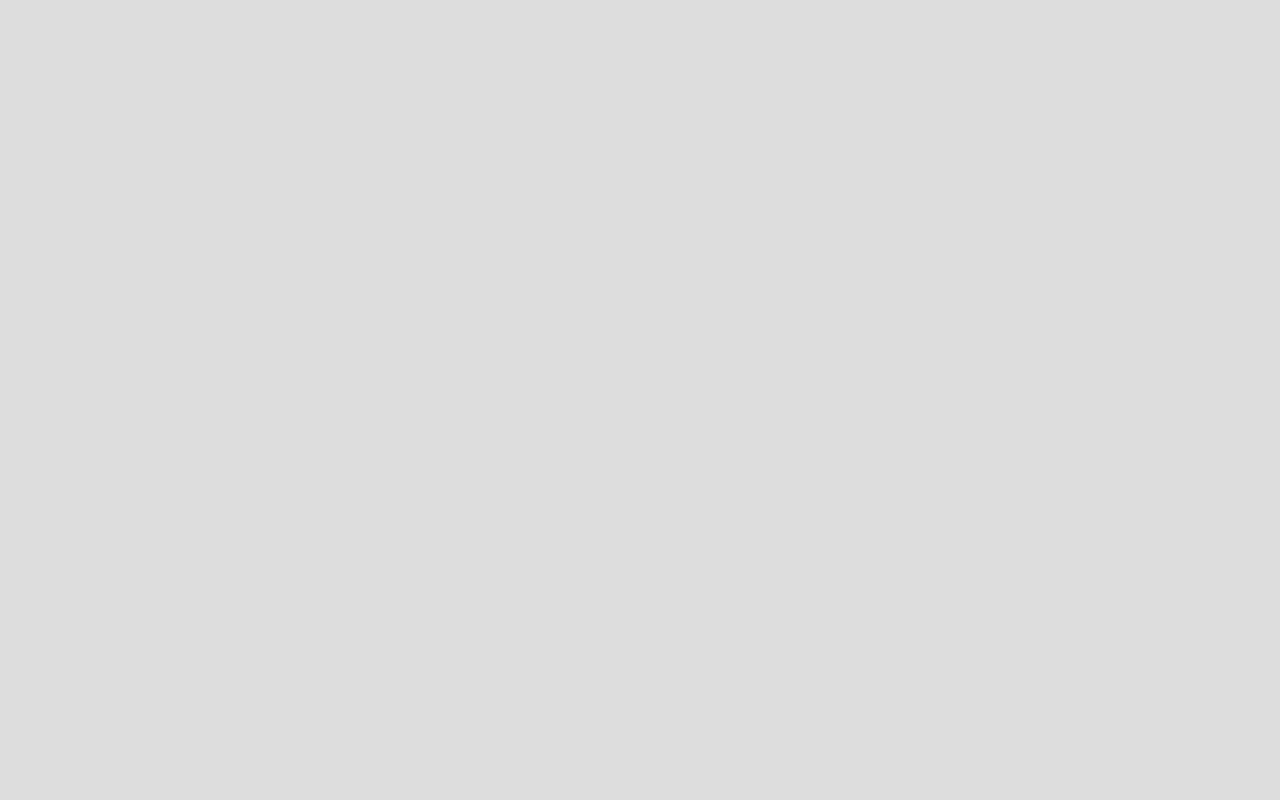
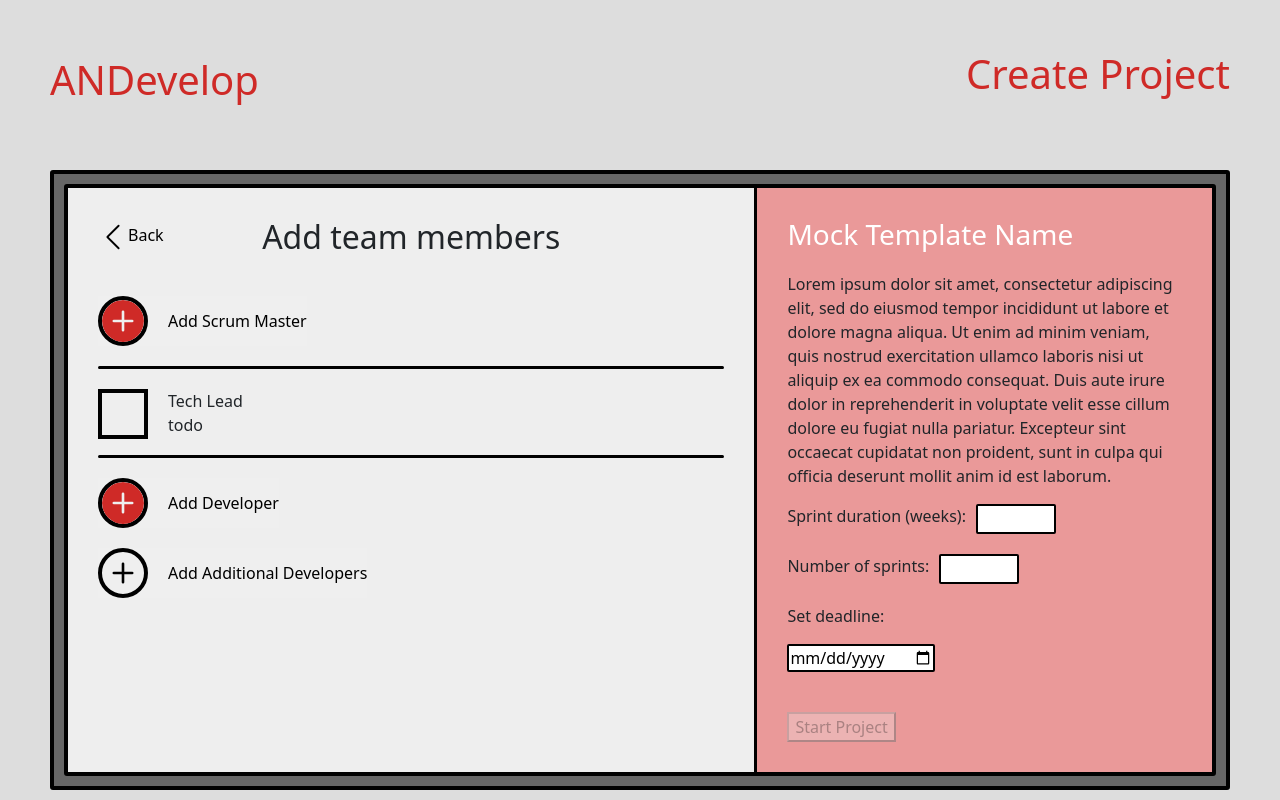
Before and after one commit to 1upskillsystems/ANDevelop, a React (Create React App) app in the folder client/: page /create-template in a window 1280 px wide. Before the commit this address had no page. Built offline with nearby package versions, Linux system fonts and the light colour scheme.

Commit message:
all ui done and calls mock data

```diff
--- a/client/src/App.js
+++ b/client/src/App.js
@@ -46,7 +46,7 @@ const App = () => {
                 element={<Test />}
               />
               <Route
-                path="/setup-project"
+                path="/create-template"
                 element={<SelectProjectTemplate />}
               />
             </Routes>
--- /dev/null
+++ b/client/src/components/AddRoleButtons.js
@@ -0,0 +1,74 @@
+import React, { useContext } from "react";
+import { PlusCircleFill } from "react-bootstrap-icons";
+import { Plus } from "react-bootstrap-icons";
+import "./css/roleButton.css";
+
+const RoleButton = ({ text, red }) => {
+  const Icon = (props) =>
+    red ? (
+      <PlusCircleFill {...props} color="#cf2a27" id="red-button" />
+    ) : (
+      <Plus {...props} color="black" id="white-button" />
+    );
+
+  return (
+    <button onClick={() => console.log(text)} id="add-role-button">
+      <Icon size={50} className="add-button" />
+      <p id="add-role-text">{text}</p>
+    </button>
+  );
+};
+
+const AssignedRole = ({ role, name }) => {
+  return (
+    <div id="assigned-role-container">
+      <div id="display-picture"/>
+      <div>
+        <p>{role}</p>
+        <p>{name}</p>
+      </div>
+    </div>
+  );
+};
+
+const AddRoleButtons = ({ members }) => {
+  let scrumMasterAssigned = false;
+  let techLeadAssigned = false;
+  let developerAssigned = false;
+
+  for (let index = 0; index < members?.length; index++) {
+    scrumMasterAssigned = members[index]?.project_role === "scrum_master";
+    techLeadAssigned = members[index]?.project_role === "tech_lead";
+    developerAssigned = members[index]?.project_role === "developer";
+  }
+
+  return (
+    <>
+      {scrumMasterAssigned ? (
+        <AssignedRole role="Scrum Master" name="todo" />
+      ) : (
+        <RoleButton red text="Add Scrum Master" />
+      )}
+
+      <hr className="role-button-separator" />
+
+      {techLeadAssigned ? (
+        <AssignedRole role="Tech Lead" name="todo" />
+      ) : (
+        <RoleButton red text="Add Tech Lead" />
+      )}
+
+      <hr className="role-button-separator" />
+
+      {developerAssigned ? (
+        <AssignedRole role="Developer" name="todo" />
+      ) : (
+        <RoleButton red text="Add Developer" />
+      )}
+
+      <RoleButton text="Add Additional Developers" />
+    </>
+  );
+};
+
+export default AddRoleButtons;
--- /dev/null
+++ b/client/src/components/SelectProjectTemplate.js
@@ -0,0 +1,74 @@
+import React, { useContext } from "react";
+import PageContainer from "./PageContainer";
+import { ChevronLeft } from "react-bootstrap-icons";
+import { NavLink } from "react-router-dom";
+import AddRoleButtons from "./AddRoleButtons";
+import { TemplateContext } from "../contexts/templateContext";
+import { ProjectContext } from "../contexts/projectContext";
+
+import "./css/SelectProjectTemplate.css";
+
+const SelectProjectTemplate = () => {
+  const { templates } = useContext(TemplateContext);
+  const { projects } = useContext(ProjectContext);
+
+  const templateId = 1; // TODO this will be passed in from previous page somehow
+
+  // find template
+  let thisTemplate;
+  for (let index = 0; index < templates.length; index++) {
+    if (templates[index].id === templateId) {
+      thisTemplate = templates[index];
+      break;
+    }
+  }
+  // find project
+  let thisProject;
+  for (let index = 0; index < projects.length; index++) {
+    if (projects[index].id === templateId) {
+      thisProject = projects[index];
+      break;
+    }
+  }
+
+  return (
+    <PageContainer pageTitle="Create Project">
+      <div id="display-container">
+        <div id="left-content">
+          <div id="title-row">
+            <NavLink id="back-button" to="page that sent us here">
+              <ChevronLeft size={30} color="black" />
+              <span id="back-button-span">Back</span>
+            </NavLink>
+            <h2 id="create-proj-title">Add team members</h2>
+          </div>
+          <AddRoleButtons members={thisProject?.team_members} />
+        </div>
+
+        <div id="right-sidebar-content">
+          <h3 id="project-name">{thisTemplate?.template_name}</h3>
+          <p id="description">{thisTemplate?.description}</p>
+          <div className="input-field">
+            <label>Sprint duration &#40;weeks&#41;&#58;</label>
+            <input className="number-input-field input" type="number" />
+          </div>
+          <div className="input-field">
+            <label className="input-label">Number of sprints&#58;</label>
+            <input className="number-input-field input" type="number" />
+          </div>
+          <div id="deadline-input-field">
+            <p>Set deadline&#58;</p>
+            <input type="date" className="input" />
+          </div>
+          <div>
+            <button disabled onClick={console.log("clicked")}>
+              Start Project
+            </button>
+          </div>
+        </div>
+      </div>
+    </PageContainer>
+  );
+};
+
+export default SelectProjectTemplate;
--- a/client/src/components/SelectProjectTemplate.jsx
+++ /dev/null
@@ -1,50 +0,0 @@
-import React from "react";
-import "./css/SelectProjectTemplate.css";
-
-const SelectProjectTemplate = ({
-  children,
-  projectName,
-  description,
-  button,
-}) => {
-  return (
-    <div id="display-container">
-      <div id="left-content">
-        <p>title</p>
-        <p>content</p>
-      </div>
-
-      <div id="right-sidebar-content">
-        <h3 id="project-name">Project/Template Name</h3>
-        <p id="description">
-          Lorem ipsum dolor sit amet, consectetur adipiscing elit, sed do
-          eiusmod tempor incididunt ut labore et dolore magna aliqua. Ut enim ad
-          minim veniam, quis nostrud exercitation ullamco laboris nisi ut
-          aliquip ex ea commodo consequat. Duis aute irure dolor in
-          reprehenderit in voluptate velit esse cillum dolore eu fugiat nulla
-          pariatur. Excepteur sint occaecat cupidatat non proident, sunt in
-          culpa qui officia deserunt mollit anim id est laborum.
-        </p>
-        <div className="input-field">
-          <label>Sprint duration &#40;weeks&#41;&#58;</label>
-          <input className="number-input-field input" type="number" />
-        </div>
-        <div className="input-field">
-          <label className="input-label">Number of sprints&#58;</label>
-          <input className="number-input-field input" type="number" />
-        </div>
-        <div id="deadline-input-field">
-          <p>Set deadline&#58;</p>
-          <input type="date" className="input" />
-        </div>
-        <div>
-          <button disabled onClick={console.log("clicked")}>
-            Start Project
-          </button>
-        </div>
-      </div>
-    </div>
-  );
-};
-
-export default SelectProjectTemplate;
--- a/client/src/components/css/SelectProjectTemplate.css
+++ b/client/src/components/css/SelectProjectTemplate.css
@@ -1,9 +1,6 @@
 #display-container {
   display: flex;
   flex-direction: row;
-  border: solid black 3px;
-  padding: 0;
-  margin: 60px;
 }
 
 #left-content {
@@ -43,3 +40,23 @@
   border: solid black 2px;
   border-radius: 2px;
 }
+
+#back-button {
+  color: black;
+  text-decoration: none;
+  display: block;
+  margin: auto 0;
+  min-width: 70px;
+}
+
+#title-row {
+  display: flex;
+  flex-direction: row;
+  margin-bottom: 40px;
+}
+
+#create-proj-title {
+  display: block;
+  margin: 0 auto;
+  padding-right: 70px;
+}
--- a/client/src/components/css/pageContainer.css
+++ b/client/src/components/css/pageContainer.css
@@ -34,7 +34,6 @@
   border-radius: 3px;
   background-color: #dddddd;
   min-height: 50vh;
-  padding: 30px;
 }
 
 #button {
--- /dev/null
+++ b/client/src/components/css/roleButton.css
@@ -0,0 +1,50 @@
+.add-button {
+  border: solid black 4px;
+  border-radius: 50%;
+  margin-right: 20px;
+}
+
+#add-role-button {
+  display: flex;
+  margin-bottom: 20px;
+  border: none;
+  padding: 0;
+}
+
+#add-role-button:hover > #red-button {
+  fill: #ea9999;
+}
+#add-role-button:hover > #white-button {
+  background-color: white;
+}
+
+#add-role-text {
+  display: block;
+  margin: auto 0;
+  opacity: 1 !important;
+}
+
+.role-button-separator {
+  margin-bottom: 20px;
+  width: 100%;
+  border-top: 3px solid black;
+  border-radius: 5px;
+  opacity: 1;
+}
+
+#display-picture {
+  width: 50px;
+  height: 50px;
+  border: solid black 4px;
+  margin-right: 20px;
+
+}
+
+#assigned-role-container {
+    display: flex;
+    flex-direction: row;
+}
+
+#assigned-role-container p {
+    margin: 0;
+}
--- a/client/src/mockData.js
+++ b/client/src/mockData.js
@@ -32,7 +32,7 @@ export const projects = [
     time_start: "int",
     time_deadline: "int",
     team_size: "int",
-    team_members: [{ user_id: "int", project_role: "str" }],
+    team_members: [{ user_id: "int", project_role: "tech_lead" }],
   },
   {
     id: 2,
@@ -49,8 +49,8 @@ export const projects = [
 export const templates = [
   {
     id: 1,
-    template_name: "str1",
-    desciption: "str1",
+    template_name: "Mock Template Name",
+    description: " Lorem ipsum dolor sit amet, consectetur adipiscing elit, sed do eiusmod tempor incididunt ut labore et dolore magna aliqua. Ut enim ad minim veniam, quis nostrud exercitation ullamco laboris nisi ut aliquip ex ea commodo consequat. Duis aute irure dolor in reprehenderit in voluptate velit esse cillum dolore eu fugiat nulla pariatur. Excepteur sint occaecat cupidatat non proident, sunt in culpa qui officia deserunt mollit anim id est laborum.",
     difficulty_rating: "int1",
     time_esitmate: "int1",
     team_estimate: "int1",
@@ -58,7 +58,7 @@ export const templates = [
   {
     id: 2,
     template_name: "str2",
-    desciption: "str2",
+    description: "str2",
     difficulty_rating: "int2",
     time_esitmate: "int2",
     team_estimate: "int2",
```
